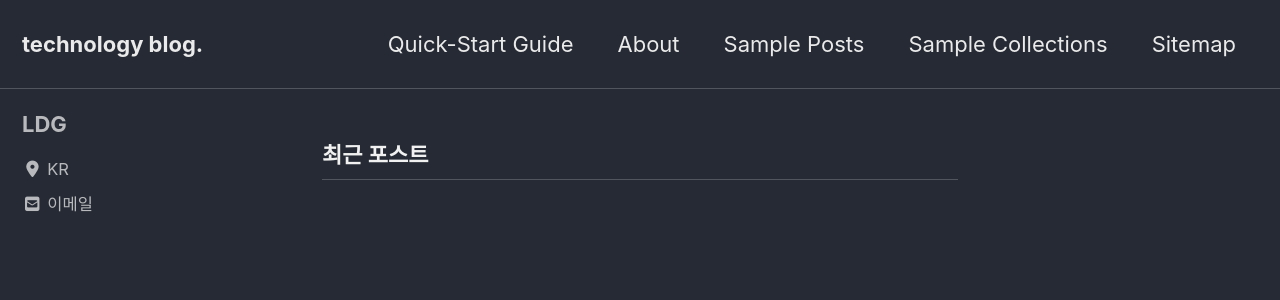
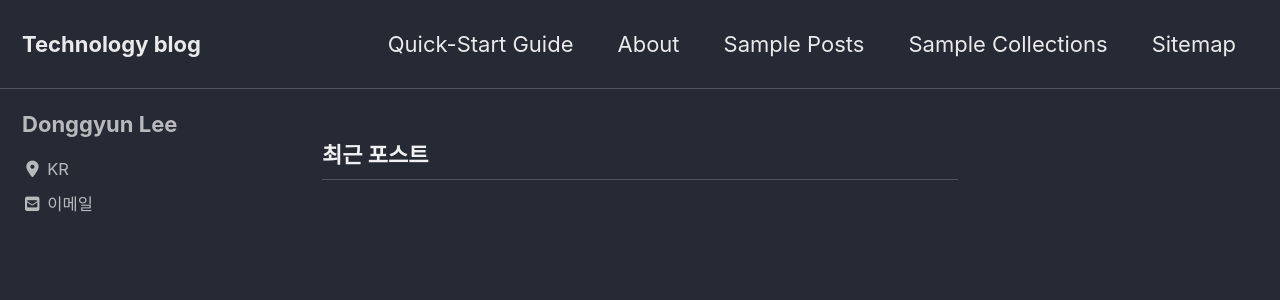
Before and after one commit to ldg0005/ldg0005.github.io, a Jekyll site: the page built from index.html, in a window 1280 px wide and 900 px high. Shown: the top 300 px of the window. Built offline with Jekyll 4.4.1, drawn with Linux system fonts in a browser that asks for light colours; cached includes are drawn as plain includes; nearby versions of some CDN libraries; the list of posts is cut into pages by our own code.

Commit message:
Update _config.yml

```diff
--- a/_config.yml
+++ b/_config.yml
@@ -16,10 +16,10 @@ minimal_mistakes_skin    : "dark" # "air", "aqua", "contrast", "dark", "dirt", "
 
 # Site Settings
 locale                   : "ko-KR"
-title                    : "technology blog."
+title                    : "Technology blog"
 title_separator          : "-"
 name                     : "ldg's blog"
-description              : "technology blog."
+description              : "Technology blog"
 url                      : "https://ldg0005.github.io" # the base hostname & protocol for your site e.g. "https://mmistakes.github.io"
 baseurl                  : # the subpath of your site, e.g. "/blog"
 repository               : # GitHub username/repo-name e.g. "mmistakes/minimal-mistakes"
@@ -106,7 +106,7 @@ analytics:
 
 # Site Author
 author:
-  name             : "LDG"
+  name             : "Donggyun Lee"
   avatar           : # path of avatar image, e.g. "/assets/images/bio-photo.jpg"
   bio              : ""
   location         : "KR"
```
